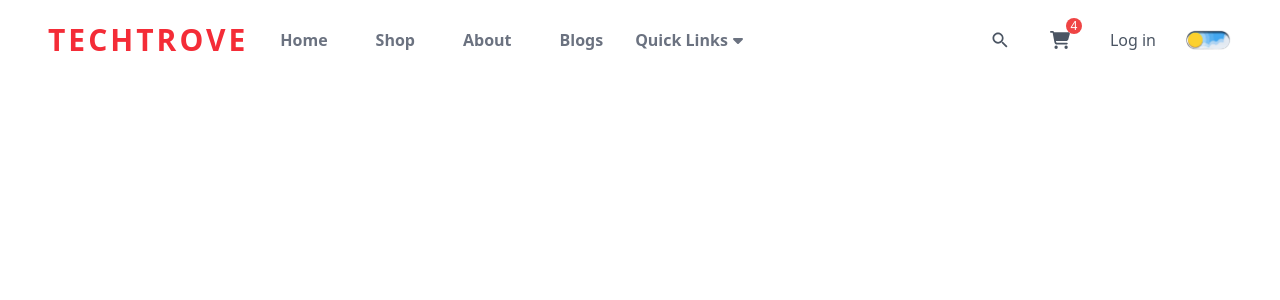
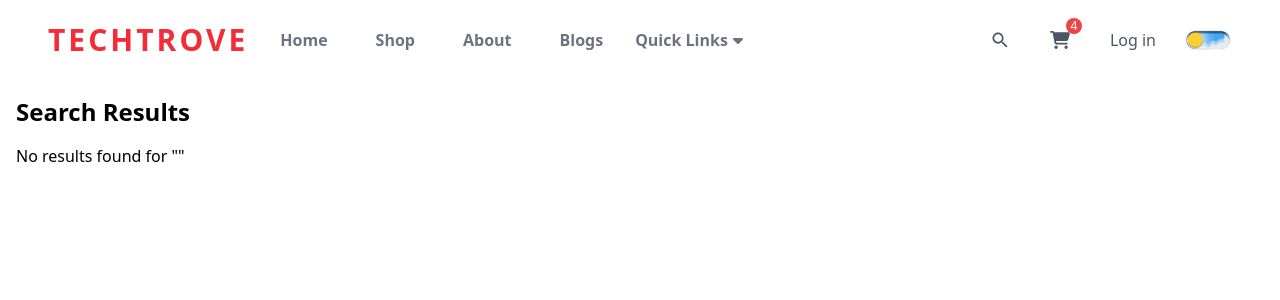
Before and after one commit to alinacldpr/E-CommerceWebsite, a React (Vite) app in the folder TechTrove-FE/: page /search in a window 1280 px wide. Shown: the top 300 px of the page. Built offline with nearby package versions, Linux system fonts and the light colour scheme; what @userfront/toolkit would draw is missing.

Commit message:
FE last version

```diff
--- a/TechTrove-FE/package.json
+++ b/TechTrove-FE/package.json
@@ -16,6 +16,7 @@
     "@mui/material": "^5.15.18",
     "@userfront/toolkit": "^1.0.9",
     "aos": "^2.3.4",
+    "query-string": "^9.0.0",
     "react": "^18.2.0",
     "react-dom": "^18.2.0",
     "react-icons": "^5.0.1",
--- a/TechTrove-FE/src/App.jsx
+++ b/TechTrove-FE/src/App.jsx
@@ -15,9 +15,10 @@ import Footer from "./components/Footer/Footer";
 import Popup from "./components/Popup/Popup";
 import Shop from "./components/Shop/Shop";
 import About from "./components/About/About";
-import Login from "./components/Login/Login"; // Import Login component
+import Login from "./components/Login/Login";
 import SignUp from "./components/Signup/Signup";
 import ResetPassword from "./components/ResetPassword/ResetPassword";
+import SearchResults from "./components/SearchResults/SearchResults"; // Import SearchResults component
 
 import headphone from "./assets/hero/headphone.png";
 import smartwatch2 from "./assets/category/smartwatch2-removebg-preview.png";
@@ -55,6 +56,12 @@ const App = () => {
     setOrderPopup(!orderPopup);
   };
 
+  const handleSearch = (query) => {
+    if (query) {
+      window.location.href = `/search?query=${query}`;
+    }
+  };
+
   React.useEffect(() => {
     AOS.init({
       duration: 800,
@@ -68,7 +75,7 @@ const App = () => {
   return (
     <Router>
       <div className="bg-white dark:bg-gray-900 dark:text-white duration-200 overflow-hidden">
-        <Navbar handleOrderPopup={handleOrderPopup} />
+        <Navbar handleOrderPopup={handleOrderPopup} handleSearch={handleSearch} />
         <Routes>
           <Route
             path="/"
@@ -96,6 +103,7 @@ const App = () => {
           <Route path="/blogs/smartwatch" element={<Smartwatch />} />
           <Route path="/blogs/gadget" element={<Gadget />} />
           <Route path="/blogs/vr-headset" element={<VRHeadset />} />
+          <Route path="/search" element={<SearchResults />} /> {/* Add this line */}
         </Routes>
       </div>
     </Router>
--- a/TechTrove-FE/src/components/Navbar/Navbar.jsx
+++ b/TechTrove-FE/src/components/Navbar/Navbar.jsx
@@ -5,75 +5,44 @@ import { FaCaretDown, FaCartShopping } from "react-icons/fa6";
 import DarkMode from "./DarkMode";
 
 const MenuLinks = [
-  {
-    id: 1,
-    name: "Home",
-    link: "/",
-  },
-  {
-    id: 2,
-    name: "Shop",
-    link: "/shop",
-  },
-  {
-    id: 3,
-    name: "About",
-    link: "/about",
-  },
-  {
-    id: 4,
-    name: "Blogs",
-    link: "/blogs",
-  },
+  { id: 1, name: "Home", link: "/" },
+  { id: 2, name: "Shop", link: "/shop" },
+  { id: 3, name: "About", link: "/about" },
+  { id: 4, name: "Blogs", link: "/blogs" },
 ];
 
 const DropdownLinks = [
-  {
-    id: 1,
-    name: "Trending Products",
-    link: "/trending-products",
-  },
-  {
-    id: 2,
-    name: "Best Selling",
-    link: "/best-selling",
-  },
-  {
-    id: 3,
-    name: "Top Rated",
-    link: "/top-rated",
-  },
+  { id: 1, name: "Trending Products", link: "/trending-products" },
+  { id: 2, name: "Best Selling", link: "/best-selling" },
+  { id: 3, name: "Top Rated", link: "/top-rated" },
 ];
 
-const Navbar = ({ handleOrderPopup }) => {
+const Navbar = ({ handleOrderPopup, handleSearch }) => {
+  const searchFunction = (e) => {
+    e.preventDefault();
+    const query = document.getElementById('search-bar').value;
+    handleSearch(query);
+  };
+
   return (
     <div className="bg-white dark:bg-gray-900 dark:text-white duration-200 relative z-40">
       <div className="py-4">
         <div className="container flex justify-between items-center">
           <div className="flex items-center gap-4">
-            <Link
-              to="/"
-              className="text-primary font-semibold tracking-widest text-2xl uppercase sm:text-3xl"
-            >
+            <Link to="/" className="text-primary font-semibold tracking-widest text-2xl uppercase sm:text-3xl">
               TechTrove
             </Link>
             <div className="hidden lg:block">
               <ul className="flex items-center gap-4">
                 {MenuLinks.map((data, index) => (
                   <li key={index}>
-                    <Link
-                      to={data.link}
-                      className="inline-block px-4 font-semibold text-gray-500 hover:text-black dark:hover:text-white duration-200"
-                    >
+                    <Link to={data.link} className="inline-block px-4 font-semibold text-gray-500 hover:text-black dark:hover:text-white duration-200">
                       {data.name}
                     </Link>
                   </li>
                 ))}
                 <li className="relative cursor-pointer group">
-                  <Link
-                    to="#"
-                    className="flex items-center gap-[2px] font-semibold text-gray-500 dark:hover:text-white py-2"
-                  >
+                  <Link to="#" className="flex items-center gap-[2px] font-semibold text-gray-500 dark:hover:text-white py-2">
                     Quick Links
                     <span>
                       <FaCaretDown className="group-hover:rotate-180 duration-300" />
@@ -83,10 +52,7 @@ const Navbar = ({ handleOrderPopup }) => {
                     <ul className="space-y-2">
                       {DropdownLinks.map((data, index) => (
                         <li key={index}>
-                          <Link
-                            to={data.link}
-                            className="text-gray-500 dark:hover:text-white duration-200 inline-block w/full p-2 hover:bg-primary/20 rounded-md font-semibold"
-                          >
+                          <Link to={data.link} className="text-gray-500 dark:hover:text-white duration-200 inline-block w/full p-2 hover:bg-primary/20 rounded-md font-semibold">
                             {data.name}
                           </Link>
                         </li>
@@ -99,8 +65,12 @@ const Navbar = ({ handleOrderPopup }) => {
           </div>
           <div className="flex justify-between items-center gap-4">
             <div className="relative group hidden sm:block">
-              <input type="text" placeholder="Search" className="search-bar" />
-              <IoMdSearch className="text-xl text-gray-600 group-hover:text-primary dark:text-gray-400 absolute top-1/2 -translate-y-1/2 right-3 duration-200" />
+              <form onSubmit={searchFunction}>
+                <input type="text" id="search-bar" placeholder="Search" className="search-bar" />
+                <button type="submit" className="absolute top-1/2 -translate-y-1/2 right-3">
+                  <IoMdSearch className="text-xl text-gray-600 group-hover:text-primary dark:text-gray-400 duration-200" />
+                </button>
+              </form>
             </div>
             <button className="relative p-3" onClick={handleOrderPopup}>
               <FaCartShopping className="text-xl text-gray-600 dark:text-gray-400" />
@@ -108,10 +78,7 @@ const Navbar = ({ handleOrderPopup }) => {
                 4
               </div>
             </button>
-            <Link
-              to="/login"
-              className="p-3 text-gray-600 dark:text-gray-400 hover:text-black dark:hover:text-white"
-            >
+            <Link to="/login" className="p-3 text-gray-600 dark:text-gray-400 hover:text-black dark:hover:text-white">
               Log in
             </Link>
             <div>
--- /dev/null
+++ b/TechTrove-FE/src/components/SearchResults/SearchResults.jsx
@@ -0,0 +1,39 @@
+import React, { useEffect, useState } from "react";
+import { useLocation } from "react-router-dom";
+
+const SearchResults = () => {
+  const location = useLocation();
+  const [searchResults, setSearchResults] = useState([]);
+  const query = new URLSearchParams(location.search).get('query');
+
+  useEffect(() => {
+    if (query) {
+      const allProducts = [
+        { id: 1, name: "Wireless Headphones" },
+        { id: 2, name: "Smartwatch" },
+        { id: 3, name: "VR Headset" },
+      ];
+      const results = allProducts.filter(product =>
+        product.name.toLowerCase().includes(query.toLowerCase())
+      );
+      setSearchResults(results);
+    }
+  }, [query]);
+
+  return (
+    <div className="container mx-auto p-4">
+      <h1 className="text-2xl font-semibold mb-4">Search Results</h1>
+      {searchResults.length > 0 ? (
+        <ul>
+          {searchResults.map(result => (
+            <li key={result.id}>{result.name}</li>
+          ))}
+        </ul>
+      ) : (
+        <p>No results found for "{query}"</p>
+      )}
+    </div>
+  );
+};
+
+export default SearchResults;
```
Also changed, not shown: 1 other file (tests, documents, lock files or other folders).
